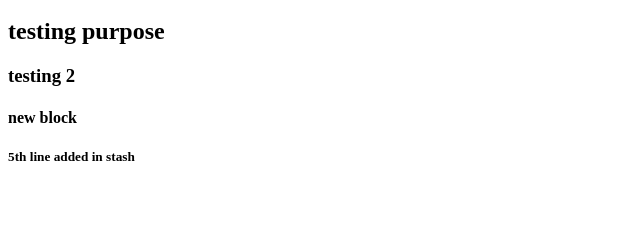
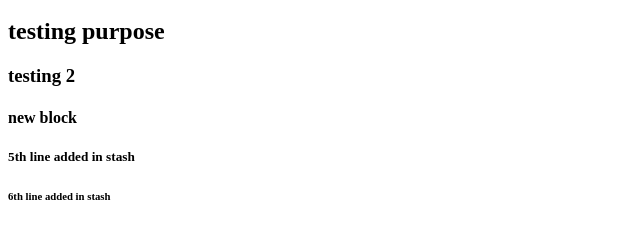
Before and after one commit to kandisiva123/myproj, a plain HTML site: page index.html in a window 1280 px wide. Shown: the part 48-286 px from the top of the page, without its empty margins (0-640 px from the left). Drawn offline with Linux system fonts and the light colour scheme.

Commit message:
6th line added

```diff
--- a/index.html
+++ b/index.html
@@ -3,3 +3,4 @@
 <h3> testing 2 </h3>
 <h4> new block </h4>
 <h5> 5th line added in stash </h5>
+<h6> 6th line added in stash <h6>
```
